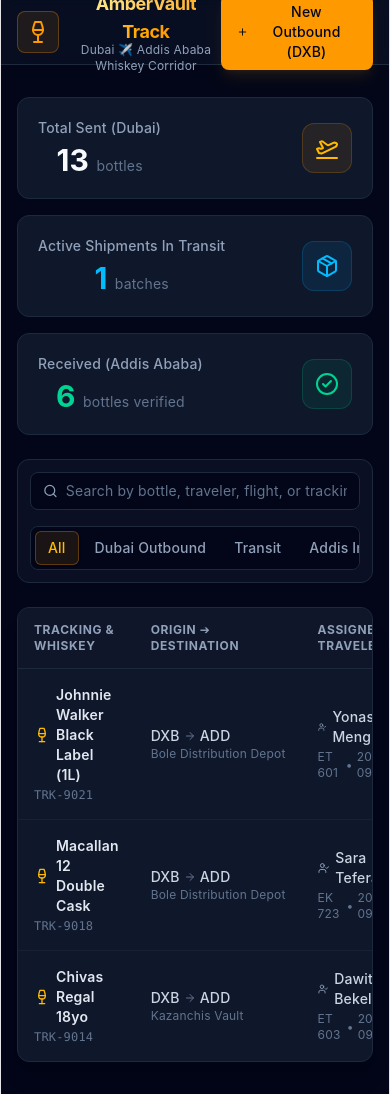
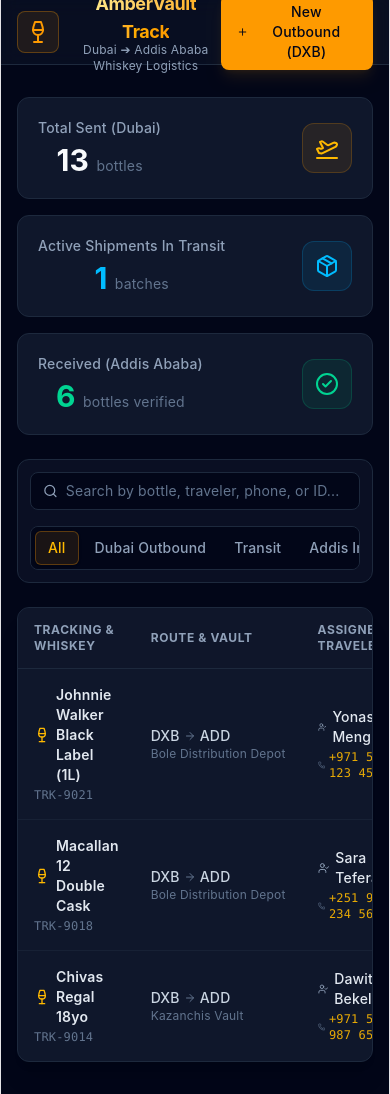
Before and after one commit to Abemelek97/whisky-tracker, a React (Vite) app in the folder frontend/: page / in a window 390 px wide. Built offline with nearby package versions, Linux system fonts and the light colour scheme.

Commit message:
chore: add-phone-number-field

```diff
--- a/frontend/src/App.jsx
+++ b/frontend/src/App.jsx
@@ -10,11 +10,11 @@ import {
   Wine,
   UserCheck,
   Calendar,
-  Building2,
-  ShieldCheck
+  Phone,
+  PhoneCall
 } from 'lucide-react';
 
-// Initial Mock Data
+// Initial Mock Data with Phone Numbers
 const INITIAL_SHIPMENTS = [
   {
     id: "TRK-9021",
@@ -25,7 +25,7 @@ const INITIAL_SHIPMENTS = [
     receiver: "Bole Distribution Depot",
     receiverCity: "Addis Ababa, ET",
     travelerName: "Yonas Mengistu",
-    flightNo: "ET 601",
+    travelerPhone: "+971 50 123 4567",
     departureDate: "2026-09-09",
     status: "In Transit", // 'Dispatched', 'In Transit', 'Received', 'Discrepancy'
     receivedQuantity: null,
@@ -41,7 +41,7 @@ const INITIAL_SHIPMENTS = [
     receiver: "Bole Distribution Depot",
     receiverCity: "Addis Ababa, ET",
     travelerName: "Sara Tefera",
-    flightNo: "EK 723",
+    travelerPhone: "+251 91 234 5678",
     departureDate: "2026-09-06",
     status: "Received",
     receivedQuantity: 4,
@@ -57,7 +57,7 @@ const INITIAL_SHIPMENTS = [
     receiver: "Kazanchis Vault",
     receiverCity: "Addis Ababa, ET",
     travelerName: "Dawit Bekele",
-    flightNo: "ET 603",
+    travelerPhone: "+971 55 987 6543",
     departureDate: "2026-09-04",
     status: "Discrepancy",
     receivedQuantity: 2,
@@ -68,19 +68,19 @@ const INITIAL_SHIPMENTS = [
 
 export default function App() {
   const [shipments, setShipments] = useState(INITIAL_SHIPMENTS);
-  const [activeTab, setActiveTab] = useState('all'); // 'all', 'dubai', 'transit', 'addis'
+  const [activeTab, setActiveTab] = useState('all');
   const [searchQuery, setSearchQuery] = useState('');
   const [isModalOpen, setIsModalOpen] = useState(false);
   const [selectedShipment, setSelectedShipment] = useState(null);
 
-  // Form State for New Shipment (Dubai Outbound)
+  // Form State for New Shipment
   const [formData, setFormData] = useState({
     brand: '',
     quantity: '',
     sender: 'Dubai Central Warehouse',
     receiver: 'Bole Hub (Addis Ababa)',
     travelerName: '',
-    flightNo: '',
+    travelerPhone: '',
     departureDate: '',
     notes: ''
   });
@@ -90,8 +90,8 @@ export default function App() {
     const matchesSearch =
       item.brand.toLowerCase().includes(searchQuery.toLowerCase()) ||
       item.travelerName.toLowerCase().includes(searchQuery.toLowerCase()) ||
-      item.id.toLowerCase().includes(searchQuery.toLowerCase()) ||
-      item.flightNo.toLowerCase().includes(searchQuery.toLowerCase());
+      item.travelerPhone.toLowerCase().includes(searchQuery.toLowerCase()) ||
+      item.id.toLowerCase().includes(searchQuery.toLowerCase());
 
     if (activeTab === 'dubai') return matchesSearch && item.status === 'Dispatched';
     if (activeTab === 'transit') return matchesSearch && item.status === 'In Transit';
@@ -111,7 +111,7 @@ export default function App() {
       receiver: formData.receiver,
       receiverCity: "Addis Ababa, ET",
       travelerName: formData.travelerName,
-      flightNo: formData.flightNo,
+      travelerPhone: formData.travelerPhone,
       departureDate: formData.departureDate || new Date().toISOString().split('T')[0],
       status: "Dispatched",
       receivedQuantity: null,
@@ -127,13 +127,13 @@ export default function App() {
       sender: 'Dubai Central Warehouse',
       receiver: 'Bole Hub (Addis Ababa)',
       travelerName: '',
-      flightNo: '',
+      travelerPhone: '',
       departureDate: '',
       notes: ''
     });
   };
 
-  // Status Handlers (Traveler & Receiver updates)
+  // Status Handlers
   const updateStatus = (id, newStatus, receivedQty = null) => {
     setShipments(prev => prev.map(item => {
       if (item.id === id) {
@@ -148,13 +148,12 @@ export default function App() {
     setSelectedShipment(null);
   };
 
-  // Status Badges
   const renderBadge = (status) => {
     switch (status) {
       case 'Dispatched':
         return <span className="px-2.5 py-1 text-xs font-semibold rounded-full bg-amber-500/10 text-amber-500 border border-amber-500/20">DXB Dispatched</span>;
       case 'In Transit':
-        return <span className="px-2.5 py-1 text-xs font-semibold rounded-full bg-sky-500/10 text-sky-400 border border-sky-500/20">In Flight / Transit</span>;
+        return <span className="px-2.5 py-1 text-xs font-semibold rounded-full bg-sky-500/10 text-sky-400 border border-sky-500/20">In Transit</span>;
       case 'Received':
         return <span className="px-2.5 py-1 text-xs font-semibold rounded-full bg-emerald-500/10 text-emerald-400 border border-emerald-500/20">Received in Addis</span>;
       case 'Discrepancy':
@@ -164,7 +163,6 @@ export default function App() {
     }
   };
 
-  // Metrics
   const totalBottlesOut = shipments.reduce((acc, curr) => acc + curr.quantity, 0);
   const totalBottlesIn = shipments.reduce((acc, curr) => acc + (curr.receivedQuantity || 0), 0);
   const inTransitCount = shipments.filter(s => s.status === 'In Transit' || s.status === 'Dispatched').length;
@@ -182,13 +180,13 @@ export default function App() {
               <span className="font-bold text-lg tracking-tight bg-gradient-to-r from-amber-200 to-amber-500 bg-clip-text text-transparent">
                 AmberVault Track
               </span>
-              <span className="text-xs text-slate-400 block -mt-1">Dubai ✈ Addis Ababa Whiskey Corridor</span>
+              <span className="text-xs text-slate-400 block -mt-1">Dubai ➔ Addis Ababa Whiskey Logistics</span>
             </div>
           </div>
 
           <button
             onClick={() => setIsModalOpen(true)}
-            className="flex items-center gap-2 bg-amber-500 hover:bg-amber-400 text-slate-950 px-4 py-2 rounded-lg font-medium text-sm transition-all shadow-lg shadow-amber-500/10"
+            className="flex items-center gap-2 bg-amber-500 hover:bg-amber-400 text-slate-950 px-4 py-2 rounded-lg font-medium text-sm transition-all shadow-lg shadow-amber-500/10 cursor-pointer"
           >
             <Plus className="w-4 h-4" />
             <span>New Outbound (DXB)</span>
@@ -238,7 +236,7 @@ export default function App() {
             <Search className="w-4 h-4 text-slate-400 mr-2" />
             <input
               type="text"
-              placeholder="Search by bottle, traveler, flight, or tracking ID..."
+              placeholder="Search by bottle, traveler, phone, or ID..."
               value={searchQuery}
               onChange={(e) => setSearchQuery(e.target.value)}
               className="bg-transparent text-sm w-full outline-none placeholder:text-slate-500 text-slate-200"
@@ -250,7 +248,7 @@ export default function App() {
               <button
                 key={tab}
                 onClick={() => setActiveTab(tab)}
-                className={`px-3 py-1.5 rounded-md font-medium capitalize whitespace-nowrap transition-all ${
+                className={`px-3 py-1.5 rounded-md font-medium capitalize whitespace-nowrap transition-all cursor-pointer ${
                   activeTab === tab
                     ? 'bg-amber-500/10 text-amber-400 border border-amber-500/30 shadow-sm'
                     : 'text-slate-400 hover:text-slate-200 hover:bg-slate-900'
@@ -262,14 +260,14 @@ export default function App() {
           </div>
         </div>
 
-        {/* Shipments Table / List */}
+        {/* Shipments Table */}
         <div className="bg-slate-900 border border-slate-800 rounded-xl overflow-hidden shadow-xl">
           <div className="overflow-x-auto">
             <table className="w-full text-left border-collapse">
               <thead>
                 <tr className="border-b border-slate-800 bg-slate-900/80 text-xs font-semibold text-slate-400 uppercase tracking-wider">
                   <th className="py-3.5 px-4">Tracking & Whiskey</th>
-                  <th className="py-3.5 px-4">Origin ➔ Destination</th>
+                  <th className="py-3.5 px-4">Route & Vault</th>
                   <th className="py-3.5 px-4">Assigned Traveler</th>
                   <th className="py-3.5 px-4">Quantity</th>
                   <th className="py-3.5 px-4">Status</th>
@@ -304,12 +302,15 @@ export default function App() {
                       </td>
 
                       <td className="py-4 px-4">
-                        <div className="flex items-center gap-1.5 font-medium text-slate-300">
+                        <div className="flex items-center gap-1.5 font-medium text-slate-200">
                           <UserCheck className="w-3.5 h-3.5 text-slate-400" />
                           {item.travelerName}
                         </div>
-                        <div className="text-xs text-slate-500 flex items-center gap-1 mt-0.5">
-                          <span>{item.flightNo}</span> • <span>{item.departureDate}</span>
+                        <div className="text-xs text-amber-400/90 flex items-center gap-1 mt-0.5 font-mono">
+                          <Phone className="w-3 h-3 text-slate-500" />
+                          <a href={`tel:${item.travelerPhone}`} className="hover:underline">
+                            {item.travelerPhone}
+                          </a>
                         </div>
                       </td>
 
@@ -331,7 +332,7 @@ export default function App() {
                       <td className="py-4 px-4 text-right">
                         <button
                           onClick={() => setSelectedShipment(item)}
-                          className="px-3 py-1 bg-slate-800 hover:bg-slate-700 text-slate-200 text-xs font-medium rounded border border-slate-700 transition"
+                          className="px-3 py-1 bg-slate-800 hover:bg-slate-700 text-slate-200 text-xs font-medium rounded border border-slate-700 transition cursor-pointer"
                         >
                           Manage
                         </button>
@@ -356,7 +357,7 @@ export default function App() {
               </h3>
               <button
                 onClick={() => setIsModalOpen(false)}
-                className="text-slate-400 hover:text-slate-200 text-xl font-bold"
+                className="text-slate-400 hover:text-slate-200 text-xl font-bold cursor-pointer"
               >
                 &times;
               </button>
@@ -389,13 +390,11 @@ export default function App() {
                   />
                 </div>
                 <div>
-                  <label className="block text-xs font-semibold text-slate-400 uppercase tracking-wider mb-1">Flight Number</label>
+                  <label className="block text-xs font-semibold text-slate-400 uppercase tracking-wider mb-1">Departure Date</label>
                   <input
-                    type="text"
-                    required
-                    placeholder="e.g., ET 601"
-                    value={formData.flightNo}
-                    onChange={(e) => setFormData({...formData, flightNo: e.target.value})}
+                    type="date"
+                    value={formData.departureDate}
+                    onChange={(e) => setFormData({...formData, departureDate: e.target.value})}
                     className="w-full bg-slate-950 border border-slate-800 rounded-lg px-3 py-2 text-sm text-slate-200 outline-none focus:border-amber-500"
                   />
                 </div>
@@ -414,11 +413,13 @@ export default function App() {
                   />
                 </div>
                 <div>
-                  <label className="block text-xs font-semibold text-slate-400 uppercase tracking-wider mb-1">Departure Date</label>
+                  <label className="block text-xs font-semibold text-slate-400 uppercase tracking-wider mb-1">Traveler Phone Number</label>
                   <input
-                    type="date"
-                    value={formData.departureDate}
-                    onChange={(e) => setFormData({...formData, departureDate: e.target.value})}
+                    type="tel"
+                    required
+                    placeholder="e.g., +251 91 234 5678"
+                    value={formData.travelerPhone}
+                    onChange={(e) => setFormData({...formData, travelerPhone: e.target.value})}
                     className="w-full bg-slate-950 border border-slate-800 rounded-lg px-3 py-2 text-sm text-slate-200 outline-none focus:border-amber-500"
                   />
                 </div>
@@ -449,13 +450,13 @@ export default function App() {
                 <button
                   type="button"
                   onClick={() => setIsModalOpen(false)}
-                  className="px-4 py-2 rounded-lg text-sm text-slate-400 hover:text-slate-200 font-medium"
+                  className="px-4 py-2 rounded-lg text-sm text-slate-400 hover:text-slate-200 font-medium cursor-pointer"
                 >
                   Cancel
                 </button>
                 <button
                   type="submit"
-                  className="px-5 py-2 bg-amber-500 hover:bg-amber-400 text-slate-950 rounded-lg text-sm font-semibold transition"
+                  className="px-5 py-2 bg-amber-500 hover:bg-amber-400 text-slate-950 rounded-lg text-sm font-semibold transition cursor-pointer"
                 >
                   Confirm Dispatch
                 </button>
@@ -465,7 +466,7 @@ export default function App() {
         </div>
       )}
 
-      {/* Modal 2: Manage & Confirm Arrival (Addis Receiver Admin / Status Change) */}
+      {/* Modal 2: Manage & Confirm Arrival */}
       {selectedShipment && (
         <div className="fixed inset-0 z-50 flex items-center justify-center p-4 bg-slate-950/80 backdrop-blur-sm">
           <div className="bg-slate-900 border border-slate-800 w-full max-w-md rounded-xl overflow-hidden shadow-2xl">
@@ -476,7 +477,7 @@ export default function App() {
               </div>
               <button
                 onClick={() => setSelectedShipment(null)}
-                className="text-slate-400 hover:text-slate-200 text-xl font-bold"
+                className="text-slate-400 hover:text-slate-200 text-xl font-bold cursor-pointer"
               >
                 &times;
               </button>
@@ -484,9 +485,19 @@ export default function App() {
 
             <div className="p-6 space-y-4 text-sm">
               <div className="bg-slate-950 p-3 rounded-lg border border-slate-800 space-y-2">
-                <div className="flex justify-between">
+                <div className="flex justify-between items-center">
                   <span className="text-slate-500">Traveler:</span>
-                  <span className="font-medium text-slate-200">{selectedShipment.travelerName} ({selectedShipment.flightNo})</span>
+                  <span className="font-medium text-slate-200">{selectedShipment.travelerName}</span>
+                </div>
+                <div className="flex justify-between items-center">
+                  <span className="text-slate-500">Phone:</span>
+                  <a
+                    href={`tel:${selectedShipment.travelerPhone}`}
+                    className="font-mono text-xs text-amber-400 flex items-center gap-1 hover:underline"
+                  >
+                    <PhoneCall className="w-3.5 h-3.5" />
+                    {selectedShipment.travelerPhone}
+                  </a>
                 </div>
                 <div className="flex justify-between">
                   <span className="text-slate-500">Bottles Sent:</span>
@@ -510,7 +521,7 @@ export default function App() {
                 {selectedShipment.status === 'Dispatched' && (
                   <button
                     onClick={() => updateStatus(selectedShipment.id, 'In Transit')}
-                    className="w-full py-2.5 px-3 bg-sky-600/20 hover:bg-sky-600/30 border border-sky-500/40 text-sky-300 font-medium rounded-lg text-sm transition flex items-center justify-center gap-2"
+                    className="w-full py-2.5 px-3 bg-sky-600/20 hover:bg-sky-600/30 border border-sky-500/40 text-sky-300 font-medium rounded-lg text-sm transition flex items-center justify-center gap-2 cursor-pointer"
                   >
                     <PlaneTakeoff className="w-4 h-4" />
                     Handed to Traveler (Departed Dubai)
@@ -521,7 +532,7 @@ export default function App() {
                 <div className="grid grid-cols-2 gap-2 pt-1">
                   <button
                     onClick={() => updateStatus(selectedShipment.id, 'Received', selectedShipment.quantity)}
-                    className="py-2.5 px-2 bg-emerald-600/20 hover:bg-emerald-600/30 border border-emerald-500/40 text-emerald-300 font-medium rounded-lg text-xs transition flex flex-col items-center justify-center text-center gap-1"
+                    className="py-2.5 px-2 bg-emerald-600/20 hover:bg-emerald-600/30 border border-emerald-500/40 text-emerald-300 font-medium rounded-lg text-xs transition flex flex-col items-center justify-center text-center gap-1 cursor-pointer"
                   >
                     <CheckCircle2 className="w-4 h-4 text-emerald-400" />
                     All Received ({selectedShipment.quantity} Bottles)
@@ -539,7 +550,7 @@ export default function App() {
                         );
                       }
                     }}
-                    className="py-2.5 px-2 bg-rose-600/20 hover:bg-rose-600/30 border border-rose-500/40 text-rose-300 font-medium rounded-lg text-xs transition flex flex-col items-center justify-center text-center gap-1"
+                    className="py-2.5 px-2 bg-rose-600/20 hover:bg-rose-600/30 border border-rose-500/40 text-rose-300 font-medium rounded-lg text-xs transition flex flex-col items-center justify-center text-center gap-1 cursor-pointer"
                   >
                     <AlertTriangle className="w-4 h-4 text-rose-400" />
                     Damage / Missing
```
